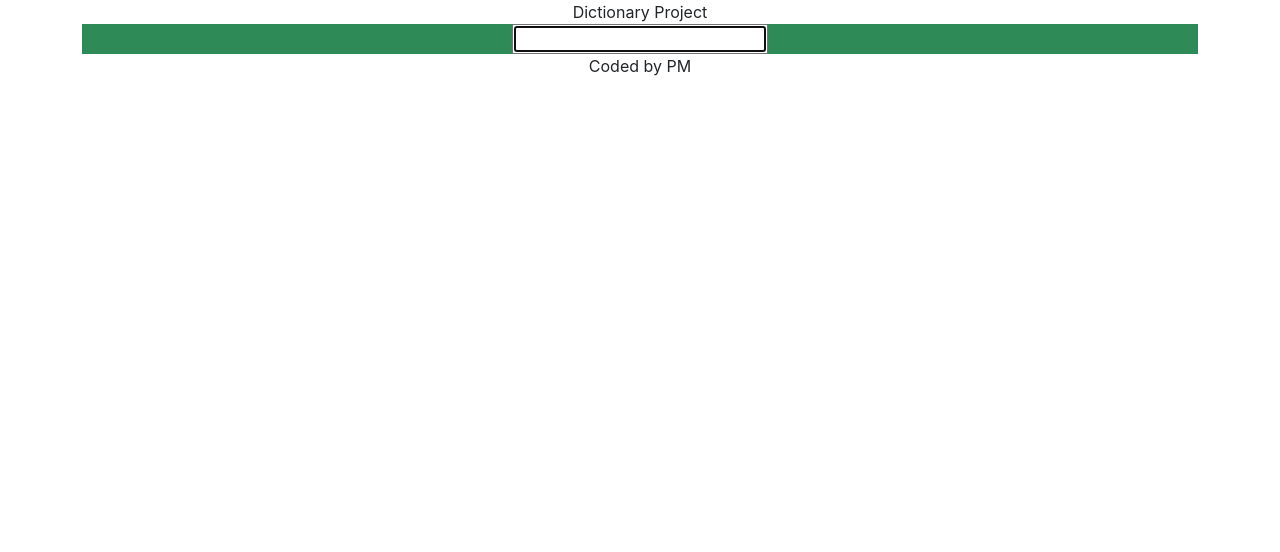
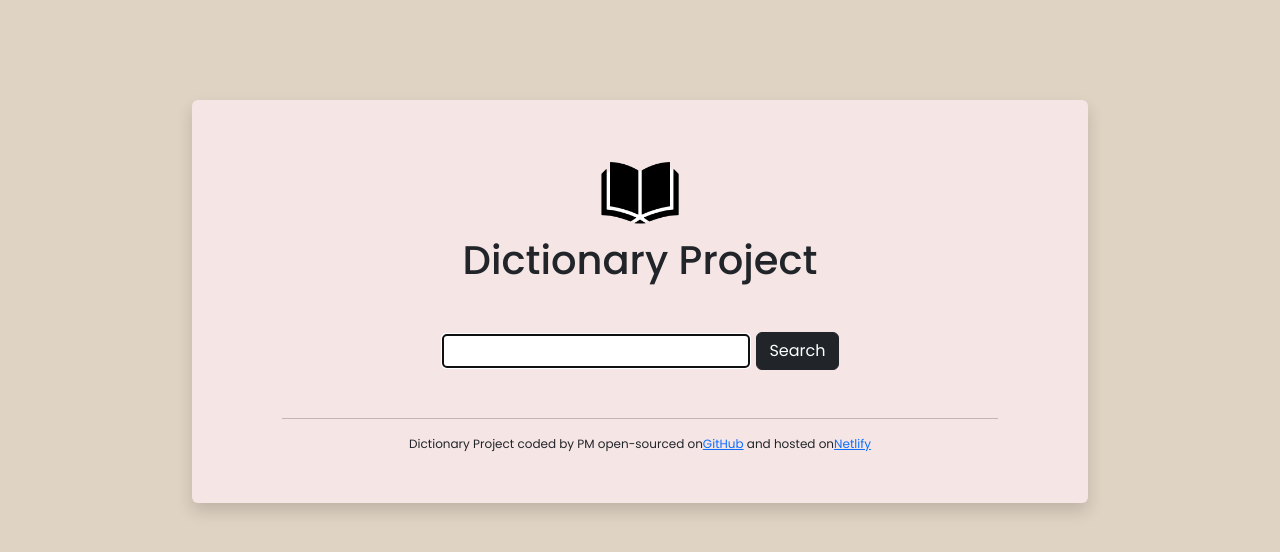
Before and after one commit to Pau-M/dictionary-project, a React (Create React App) app: page / in a window 1280 px wide. Shown: the top 552 px of the page. Built offline with nearby package versions, Linux system fonts and the light colour scheme.

Commit message:
adding some initial styling

```diff
--- a/public/index.html
+++ b/public/index.html
@@ -19,6 +19,12 @@
       rel="stylesheet"
       integrity="sha384-QWTKZyjpPEjISv5WaRU9OFeRpok6YctnYmDr5pNlyT2bRjXh0JMhjY6hW+ALEwIH"
       crossorigin="anonymous"
+    />
+    <link rel="preconnect" href="https://fonts.googleapis.com" />
+    <link rel="preconnect" href="https://fonts.gstatic.com" crossorigin />
+    <link
+      href="https://fonts.googleapis.com/css2?family=Poppins:ital,wght@0,100;0,200;0,300;0,400;0,500;0,600;0,700;0,800;0,900;1,100;1,200;1,300;1,400;1,500;1,600;1,700;1,800;1,900&display=swap"
+      rel="stylesheet"
     />
     <link rel="manifest" href="%PUBLIC_URL%/manifest.json" />
     <!--
--- a/src/App.css
+++ b/src/App.css
@@ -0,0 +1,20 @@
+body {
+  background-color: #dfd3c3;
+  font-family: "Poppins", sans-serif;
+}
+
+.container {
+  width: 70%;
+  background-color: #f6e5e5;
+  margin: 100px auto;
+  padding: 50px 90px;
+}
+
+.app-icon {
+  width: 100px;
+  margin: 0 auto;
+}
+
+footer {
+  font-size: 12px;
+}
--- a/src/App.js
+++ b/src/App.js
@@ -1,16 +1,42 @@
 import "./App.css";
 import Dictionary from "./Dictionary";
+import icon from "./book-icon.png";
 
 function App() {
   return (
     <div className="App">
-      <div className="container text-center">
-        <header className="App-header">Dictionary Project</header>
+      <div className="container rounded shadow">
+        <header className="App-header text-center mb-5">
+          <img
+            src={icon}
+            className="app-icon img-fluid"
+            alt="dictionary-icon"
+          />
+          <h1>Dictionary Project</h1>
+        </header>
 
         <main>
           <Dictionary />
         </main>
-        <footer>Coded by PM</footer>
+        <hr />
+        <footer className="text-center">
+          Dictionary Project coded by PM open-sourced on
+          <a
+            href="https://github.com/Pau-M/dictionary-project"
+            target="_blank"
+            rel="noreferrer"
+          >
+            GitHub
+          </a>{" "}
+          and hosted on
+          <a
+            href="https://dictionary-project-pau.netlify.app/"
+            target="_blank"
+            rel="noreferrer"
+          >
+            Netlify
+          </a>
+        </footer>
       </div>
     </div>
   );
--- a/src/Dictionary.css
+++ b/src/Dictionary.css
@@ -1,3 +1,5 @@
-.dictionary {
-  background-color: seagreen;
+.search-input {
+  padding: 6px 12px;
+  margin-right: 5px;
+  border: 0px;
 }
--- a/src/Dictionary.js
+++ b/src/Dictionary.js
@@ -11,7 +11,6 @@ export default function Dictionary() {
   }
   function search(event) {
     event.preventDefault();
-    alert(`Searching for ${keyWord}`);
 
     let apiUrl = `https://api.dictionaryapi.dev/api/v2/entries/en/${keyWord}`;
     axios.get(apiUrl).then(handleResponse);
@@ -21,8 +20,17 @@ export default function Dictionary() {
   }
   return (
     <div className="dictionary">
-      <form onSubmit={search}>
-        <input type="search" onChange={keyWordChange} autoFocus={true} />
+      <form
+        className="d-flex align-items-center justify-content-center m-5"
+        onSubmit={search}
+      >
+        <input
+          type="search"
+          className="search-input rounded w-50"
+          onChange={keyWordChange}
+          autoFocus={true}
+        />
+        <input type="submit" className="btn btn-dark" value="Search" />
       </form>
       <Results result={result} />
     </div>
--- a/src/Meaning.js
+++ b/src/Meaning.js
@@ -1,20 +1,18 @@
 import React from "react";
+import "./Meanings.css";
 
 export default function Meaning(props) {
-  return (
-    <div className="meaning">
-      <h3>{props.meaning.partOfSpeech}</h3>
-      {props.meaning.definitions.map(function (definition, index) {
-        return (
-          <div key={index}>
-            <p>
-              {definition.definition}
-              <br />
-              <i>{definition.example}</i>
-            </p>
-          </div>
-        );
-      })}
-    </div>
-  );
+  if (props.meaning) {
+    return (
+      <div className="Meaning mt-5">
+        <h3 className="m-2">{props.meaning.partOfSpeech}</h3>
+        <div className="content shadow-sm p-3 rounded">
+          <p>{props.meaning.definitions[0].definition}</p>
+          <em className="opacity-75">{props.meaning.definitions[0].example}</em>
+        </div>
+      </div>
+    );
+  } else {
+    return null;
+  }
 }
--- /dev/null
+++ b/src/Meanings.css
@@ -0,0 +1,3 @@
+.content {
+  background-color: #fff;
+}
```
Also changed, not shown: src/book-icon.png (added).
